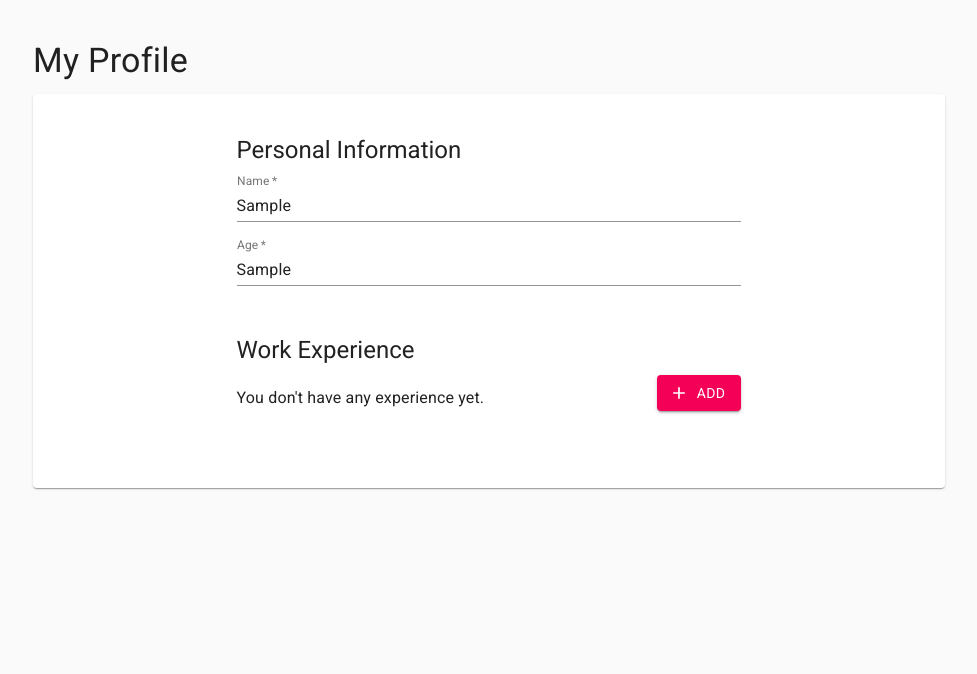
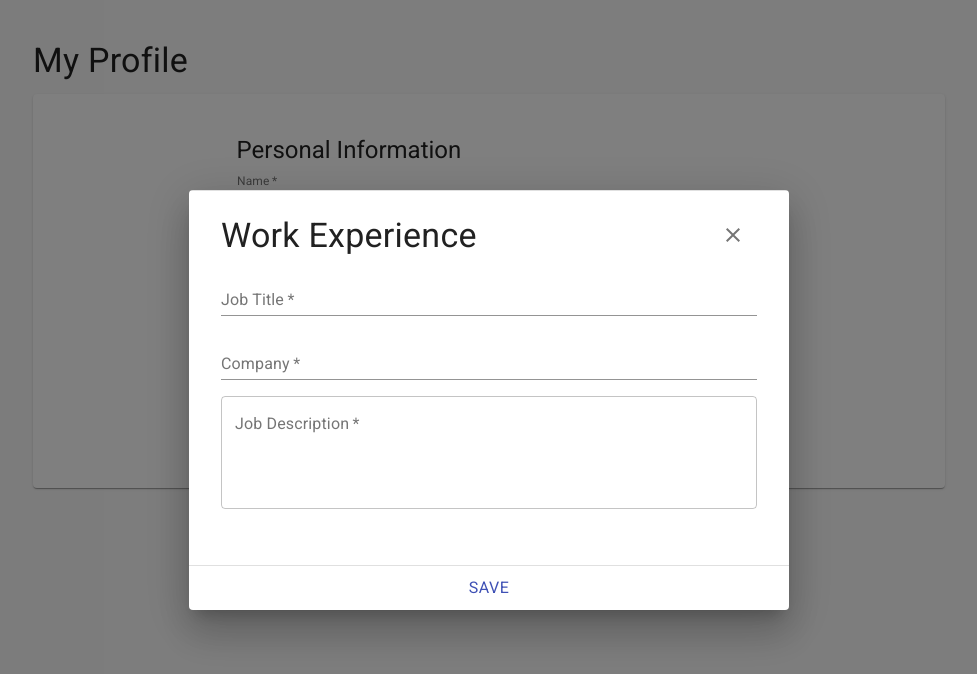
Before and after one commit to leannechen/material-ui-form, a React (Create React App) app: page / in a window 1280 px wide. Both pictures are taken after typing "Sample", "Sample" into the empty fields and a click on the button "ADD". Shown: the top 674 px of the page, without its empty margins (151-1128 px from the left). Built offline with nearby package versions, Linux system fonts and the light colour scheme.

Commit message:
Add Dialog and TextFields

```diff
--- a/src/App.js
+++ b/src/App.js
@@ -1,6 +1,7 @@
 import React, { Fragment, useState } from 'react';
-import { makeStyles } from '@material-ui/core/styles';
-import { Container, CssBaseline, Typography, Paper, Box, Button, TextField } from '@material-ui/core';
+import { makeStyles, withStyles } from '@material-ui/core/styles';
+import { Container, CssBaseline, Typography, Paper, Box, Button, TextField, Dialog, DialogContent, IconButton } from '@material-ui/core';
+import CloseIcon from '@material-ui/icons/Close';
 import AddIcon from '@material-ui/icons/Add';
 
 const useStyles = makeStyles((theme) => ({
@@ -31,12 +32,33 @@ const useStyles = makeStyles((theme) => ({
     display: `flex`,
     justifyContent: `space-between`,
     alignItems: `baseline`,
+  },
+  dialog: {
+    [theme.breakpoints.up('sm')]: {
+      // minWidth: `500px`,
+      // backgroundColor: `gold`,
+    },
+  },
+  dialogContent: {
+    paddingTop: theme.spacing(5),
+    paddingBottom: theme.spacing(5),
+    paddingLeft: theme.spacing(4),
+    paddingRight: theme.spacing(4),
+  },
+  dialogHeader: {
+    display: `flex`,
+    justifyContent: `space-between`,
+    alignItems: `baseline`,
+  },
+  dialogSaveButton: {
+    fontSize: `1rem`,
   }
 }));
 
 function App() {
   const classes = useStyles();
   const [ isEditing, setIsEditing ] = useState(true);
+  const [ isShowModal, setIsShowModal ] = useState(false);
 
   const handleClickStartEdit = () => {
     setIsEditing(isEditing => !isEditing);
@@ -45,6 +67,15 @@ function App() {
   const handleInputChange = (fieldName) => (e) => {
     console.log(fieldName);
     console.log(e.target.value)
+  };
+
+  const handleOpenModal = () => {
+    setIsShowModal(true);
+  };
+
+  const handleCloseModal = () => {
+    setIsShowModal(false);
+    // todo: clear modal data
   };
 
   const renderWelcomeContent = () => (
@@ -104,7 +135,6 @@ function App() {
                   <Typography variant="h5" component="h3" gutterBottom>
                     Work Experience
                   </Typography>
-
                   <div className={classes.addWorkContainer}>
                     <Typography variant="body1" gutterBottom>
                       You don't have any experience yet.
@@ -113,6 +143,7 @@ function App() {
                       variant="contained"
                       color="secondary"
                       startIcon={<AddIcon />}
+                      onClick={handleOpenModal}
                     >
                       Add
                     </Button>
@@ -125,6 +156,67 @@ function App() {
           </Paper>
         </Box>
       </Container>
+      <Dialog
+        maxWidth="sm"
+        fullWidth={true}
+        className={classes.dialog}
+        open={isShowModal}
+        onClose={handleCloseModal}
+        aria-labelledby="dialog-title"
+      >
+        <DialogContent dividers className={classes.dialogContent}>
+          <div className={classes.dialogHeader}>
+            <Typography variant="h4" id="dialog-title" gutterBottom>
+              Work Experience
+            </Typography>
+            <IconButton
+              aria-label="close"
+              className={classes.dialogCloseButton}
+              onClick={handleCloseModal}
+            >
+              <CloseIcon />
+            </IconButton>
+          </div>
+          <TextField
+            label="Job Title"
+            className={classes.textField}
+            required
+            fullWidth
+            error={false}
+            helperText={``}
+            onChange={() => {}}
+          />
+          <TextField
+            label="Company"
+            className={classes.textField}
+            required
+            fullWidth
+            error={false}
+            helperText={``}
+            onChange={() => {}}
+          />
+          <TextField
+            label="Job Description"
+            className={classes.textField}
+            multiline
+            rows={4}
+            variant="outlined"
+            required
+            fullWidth
+            error={false}
+            placeholder="Describe your works"
+            onChange={() => {}}
+          />
+        </DialogContent>
+        <Button
+          color="primary"
+          size="large"
+          className={classes.dialogSaveButton}
+          onClick={() => {}}
+        >
+          Save
+        </Button>
+      </Dialog>
     </Fragment>
   )
 }
```
